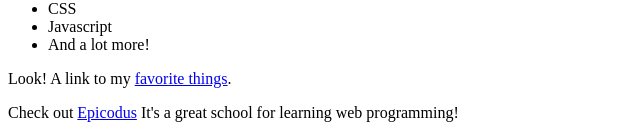
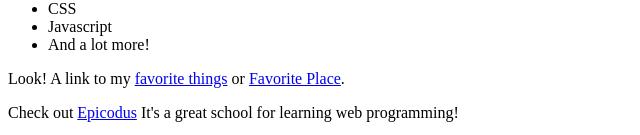
Before and after one commit to SPdowns/my-first-website, a plain HTML site: page my-first-website.html in a window 1280 px wide. Shown: the part 771-906 px from the top of the page, without its empty margins (0-640 px from the left). Drawn offline with Linux system fonts and the light colour scheme.

```diff
--- a/my-first-website.html
+++ b/my-first-website.html
@@ -18,7 +18,7 @@
             <li>Javascript</li>
             <li>And a lot more!</li>
         </ul>
-        <p>Look! A link to my <a href="favorite-things.html">favorite things</a>.</p>
+        <p>Look! A link to my <a href="favorite-things.html">favorite things</a> or <a href="favorite-place.html">Favorite Place</a>.</p>
 
         <p>Check out <a href="http://www.epicodus.com/">Epicodus</a>
         It's a great school for learning web programming!</p>
```
